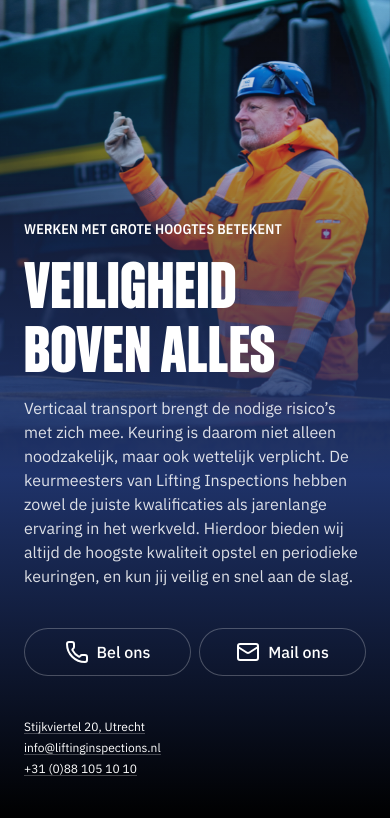
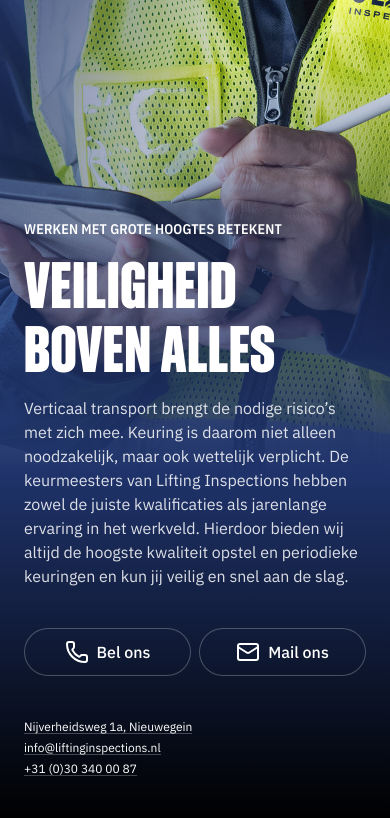
Before and after one commit to oscaralexander/lifting-temp, a website: page public/index.html in a window 390 px wide. Shown: the part 110-928 px from the top of the page. Drawn offline with nearby package versions, Linux system fonts and the light colour scheme.

Commit message:
Address update

```diff
--- a/public/index.html
+++ b/public/index.html
@@ -25,10 +25,9 @@
     </head>
     <body>
         <div class="page js-page">
-            <div class="page__backdrop">
-                <img alt="" class="page__backdropMobile" src="/assets/img/hero.jpg">
-                <img alt="" class="page__backdropParallax page__backdropParallax--bg js-pageBackdropBg" src="/assets/img/bg.jpg">
-                <img alt="" class="page__backdropParallax page__backdropParallax--fg js-pageBackdropFg" src="/assets/img/fg.png">
+            <div class="page__backdrop js-pageBackdrop">
+                <img alt="" class="page__backdropMobile" src="/assets/img/inspections-mobile.jpg">
+                <img alt="" class="page__backdropDesktop" src="/assets/img/inspections.jpg">
             </div>
             <main class="page__main">
                 <div class="page__content">
@@ -42,7 +41,7 @@
                                     Verticaal transport brengt de nodige risico’s met zich mee.
                                     Keuring is daarom niet alleen noodzakelijk, maar ook wettelijk verplicht.
                                     De keurmeesters van Lifting Inspections hebben zowel de juiste kwalificaties als jarenlange ervaring in het werkveld.
-                                    Hierdoor bieden wij altijd de hoogste kwaliteit opstel en periodieke keuringen, en kun jij veilig en snel aan de slag.
+                                    Hierdoor bieden wij altijd de hoogste kwaliteit opstel en periodieke keuringen en kun jij veilig en snel aan de slag.
                                 </p>
                             </div>
                         </header>
@@ -57,9 +56,9 @@
                             </a>
                         </div>
                         <ul class="contact animateIn animateIn--delay5">
-                            <li><a href="https://maps.app.goo.gl/pebxpWTAtFDGKXLV6" target="_blank">Stijkviertel 20, Utrecht</a></li>
+                            <li><a href="https://maps.app.goo.gl/1qFPEmazvyJjVQLLA" target="_blank">Nijverheidsweg 1a, Nieuwegein</a></li>
                             <li><a href="mailto:info@liftinginspections.nl">info@liftinginspections.nl</a></li>
-                            <li><a href="tel:+31881051010">+31 (0)88 105 10 10</a></li>
+                            <li><a href="tel:+31881051010">+31 (0)30 340 00 87</a></li>
                         </ul>
                     </div>
                 </div>
--- a/src/css/4-components/grid.scss
+++ b/src/css/4-components/grid.scss
@@ -8,7 +8,7 @@
     #{$selector} {
         margin: ($val * -0.5);
 
-        & > .grid__col {
+        &>.grid__col {
             border-width: ($val * 0.5);
         }
 
@@ -16,7 +16,7 @@
             &.grid--scrolling {
                 gap: $val;
 
-                & > .grid__col {
+                &>.grid__col {
                     border-width: 0;
                 }
             }
@@ -46,6 +46,10 @@
         &--start {
             align-self: flex-start;
         }
+    }
+
+    &--baseline {
+        align-items: baseline;
     }
 
     &--between {
--- a/src/css/4-components/page.scss
+++ b/src/css/4-components/page.scss
@@ -65,35 +65,74 @@
             width: 100vw;
 
             img {
-                object-position: 72.5% 50%;
+                object-position: center center;
             }
+        }
+
+        &__backdropDesktop {
+            display: none;
         }
 
         &__main {
             background-image: linear-gradient(to bottom, rgb(var(--color-1) / 0%) 25vw, rgb(var(--color-1) / 100%) 150vw, rgb(0 0 0));
             min-height: 100vh;
             padding: 85vw 24px 40px 24px;
+
+            &::before {
+                background-image: linear-gradient(to bottom right, rgb(var(--color-1)), rgb(var(--color-1) / 0%) 75vw);
+                content: '';
+                height: 100vw;
+                left: 0;
+                pointer-events: none;
+                position: fixed;
+                top: 0;
+                width: 100%;
+                z-index: 1;
+            }
+        }
+
+        &__content {
+            position: relative;
+            z-index: 2;
         }
 
         &__logo {
-            height: 3rem;
+            height: 3.5rem;
             pointer-events: none;
             position: fixed;
             top: 32px;
             transition: opacity .5s;
+            z-index: 3;
+
 
             .is-hideLogo & {
                 opacity: 0;
             }
         }
 
-        &__content {
-        }
-
         &__ctas {
             .btn {
                 flex: 1;
             }
+        }
+    }
+
+    @include screen-min(s) {
+        &__main {
+            background-image: linear-gradient(60deg,
+                rgb(var(--color-1) / 100%),
+                rgb(0 0 0 / 75%) 50%,
+                rgb(0 0 0 / 0%) 75%
+            );
+            color: #FFF;
+            display: flex;
+            flex: 1;
+            gap: 64px;
+            padding: 64px;
+        }
+
+        &__content {
+            justify-content: flex-end;
         }
     }
 
@@ -106,10 +145,9 @@
             display: none;
         }
 
-        &__backdropParallax {
+        &__backdropDesktop {
             display: block;
             height: 100%;
-            will-change: transform;
             width: 100%;
         }
 
@@ -137,7 +175,7 @@
         }
 
         &__logo {
-            height: 3rem;
+            height: 3.5rem;
             margin-bottom: 2rem;
         }
 
@@ -148,7 +186,7 @@
 
     @include screen-min(xl) {
         &__logo {
-            height: 4rem;
+            height: 5rem;
         }
 
         &__text {
--- a/src/js/components/Page.js
+++ b/src/js/components/Page.js
@@ -3,6 +3,7 @@ import { gsap } from 'gsap';
 export default class Page {
     constructor($el) {
         this.$el = $el;
+        this.$backdrop = $el.querySelector('.js-pageBackdrop');
         this.$backdropBg = $el.querySelector('.js-pageBackdropBg');
         this.$backdropFg = $el.querySelector('.js-pageBackdropFg');
 
@@ -26,6 +27,16 @@ export default class Page {
         const mouseX = (e.pageX / window.innerWidth) * 2 - 1;
         const mouseY = (e.pageY / window.innerHeight) * 2 - 1;
 
+        if (this.$backdrop) {
+            gsap.to(this.$backdrop, {
+                x: -8 * mouseX,
+                y: -4 * mouseY,
+                duration: 3,
+                ease: 'power4.out',
+            });
+        }
+
+        if (this.$backdropBg && this.$backdropFg) {
             gsap.to(this.$backdropBg, {
                 x: -8 * mouseX,
                 y: -4 * mouseY,
@@ -41,3 +52,4 @@ export default class Page {
             });
         }
     }
+}
```
Also changed, not shown: public/assets/css/app.css, public/assets/img/inspections-mobile.jpg (added), public/assets/js/index.js, 3 other files. Lines whose indentation alone changed are shown as unchanged.
